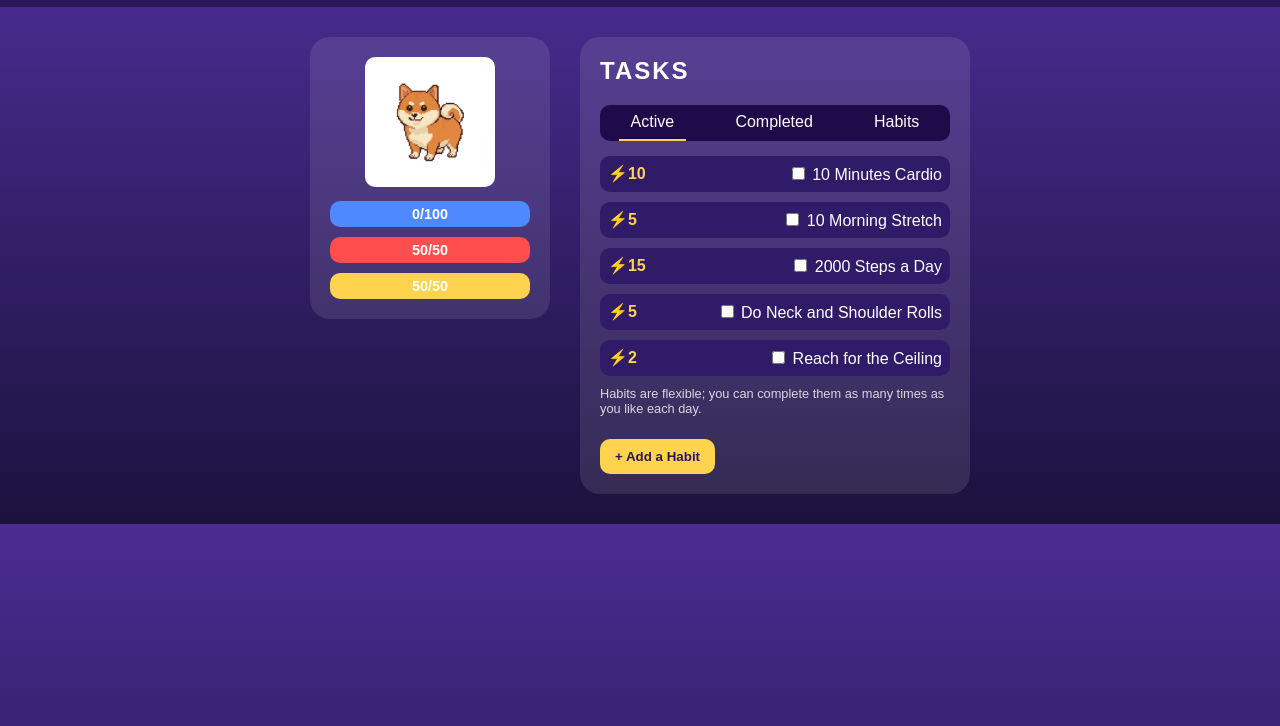
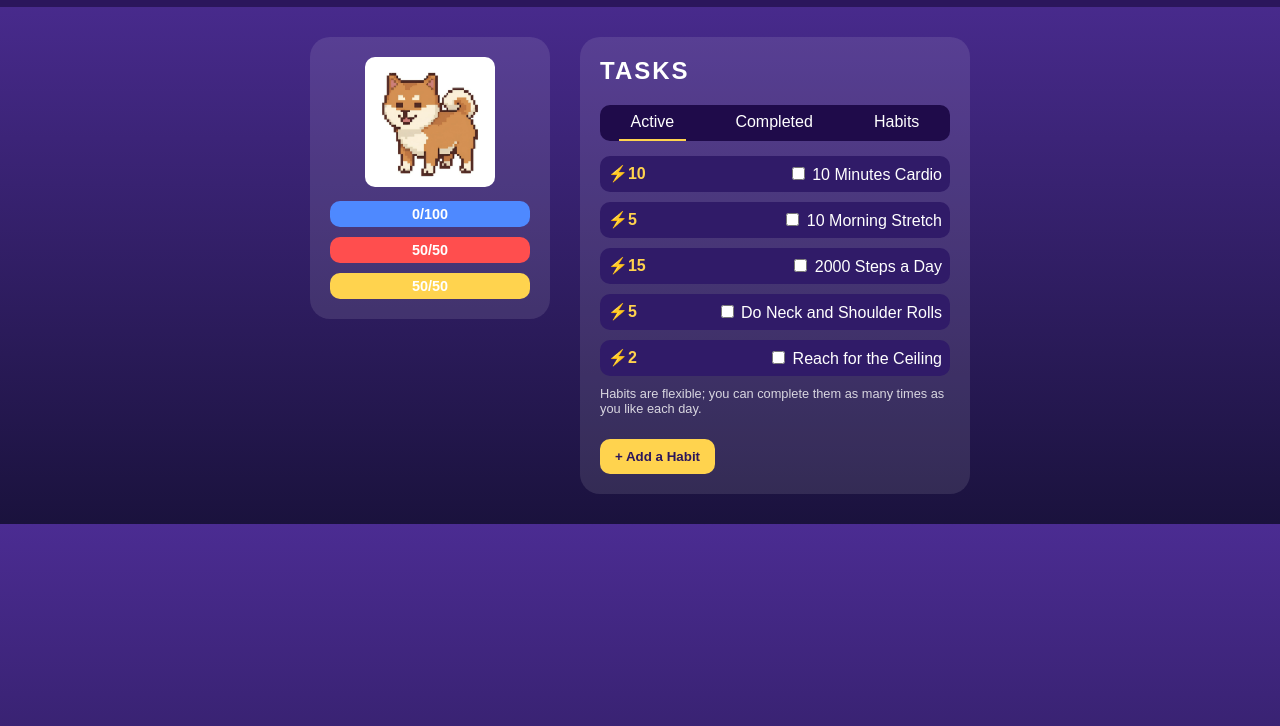
Before and after one commit to sjacat/testingfavor, a plain HTML site: page index.html in a window 1280 px wide. Shown: the part 32-758 px from the top of the page. Drawn offline with Linux system fonts and the light colour scheme.

Commit message:
Update index.html

```diff
--- a/index.html
+++ b/index.html
@@ -21,7 +21,7 @@
   <div class="container">
     <!-- PET CARD -->
     <div class="pet-section">
-      <img src="dog.png" alt="Pet" class="pet-image">
+      <img src="doggo.jpg" alt="Pet" class="pet-image">
       <div class="stats">
         <div class="bar blue">0/100</div>
         <div class="bar red">50/50</div>
```
